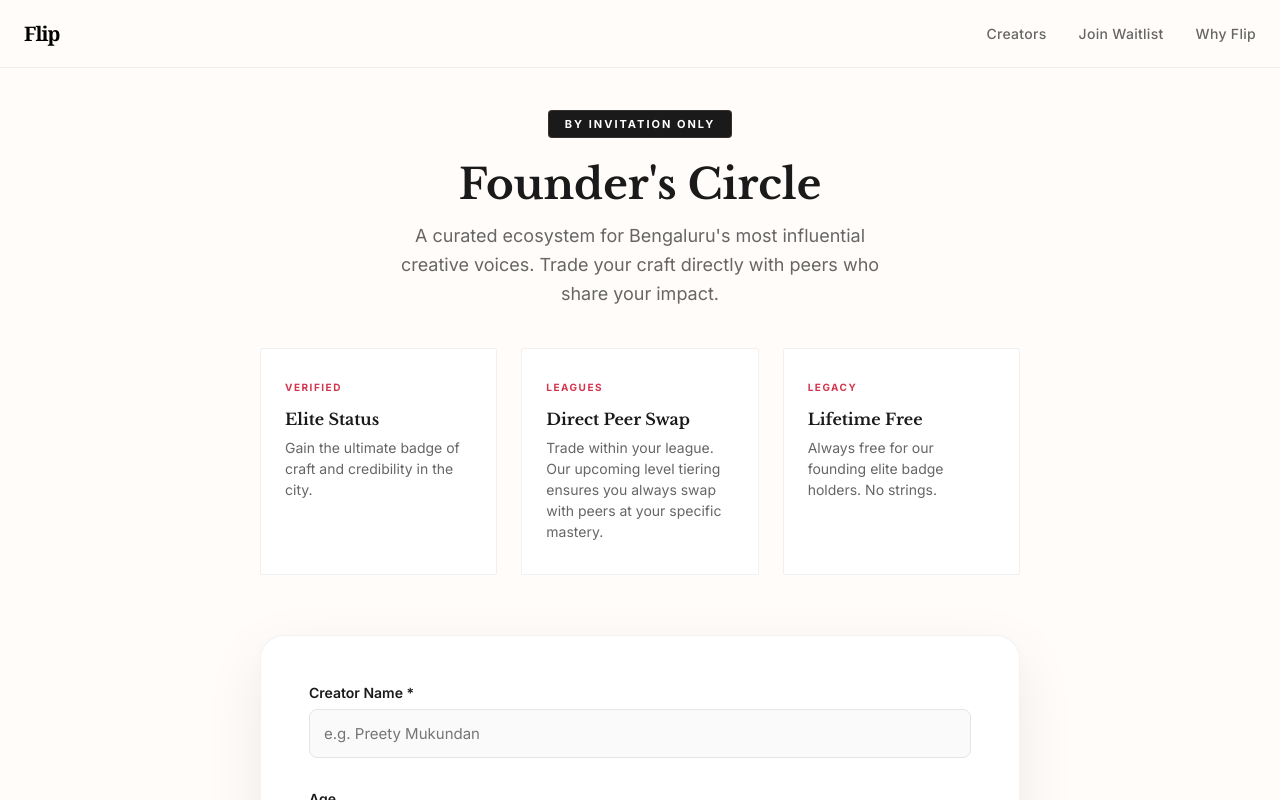
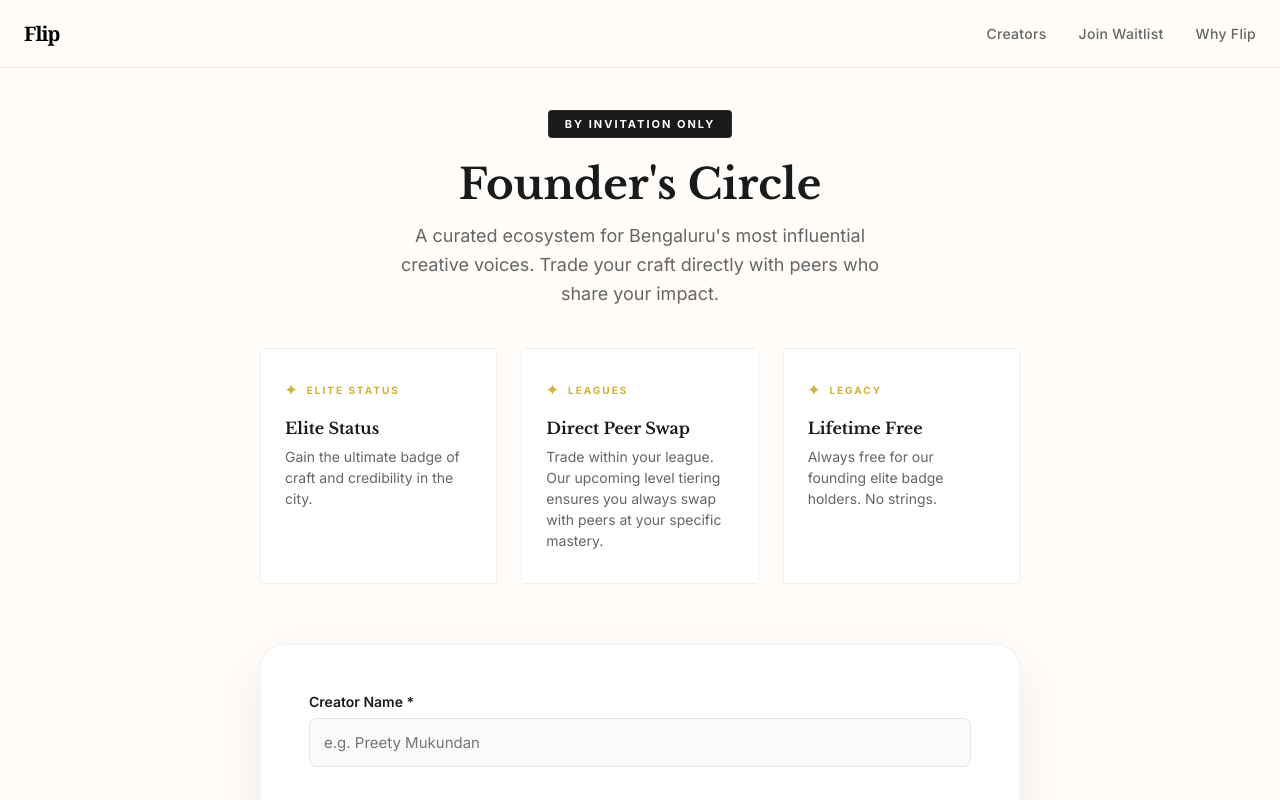
Before and after one commit to adamsyy/flip-frontend, a React (Vite) app: page /onboard in a window 1280 px wide. Shown: the top 800 px of the page. Built offline with nearby package versions, Linux system fonts and the light colour scheme; no server answers.

Commit message:
feat: luxury 'Elite' branding overhaul and further whitespace optimization

```diff
--- a/src/components/CreatorsPage/CreatorsPage.module.css
+++ b/src/components/CreatorsPage/CreatorsPage.module.css
@@ -118,17 +118,27 @@
   position: absolute;
   top: 16px;
   right: 16px;
-  background: #1e1e1e;
-  color: #fff;
-  padding: 6px 12px;
+  background: rgba(10, 10, 10, 0.85);
+  color: #D4AF37; /* Luxury Gold */
+  padding: 6px 14px;
   border-radius: 999px;
   font-size: 10px;
-  font-weight: 700;
-  letter-spacing: 1.5px;
+  font-weight: 800;
+  letter-spacing: 2px;
   text-transform: uppercase;
-  border: 1px solid #333;
-  backdrop-filter: blur(4px);
+  border: 1px solid rgba(212, 175, 55, 0.4);
+  backdrop-filter: blur(8px);
   z-index: 2;
+  display: flex;
+  align-items: center;
+  gap: 6px;
+  box-shadow: 0 4px 15px rgba(0, 0, 0, 0.4);
+}
+
+.statusBadge::before {
+  content: '✦';
+  font-size: 12px;
+  color: #D4AF37;
 }
 
 .overlay {
--- a/src/components/CreatorsPage/CreatorsPage.tsx
+++ b/src/components/CreatorsPage/CreatorsPage.tsx
@@ -85,7 +85,7 @@ export const CreatorsPage = () => {
                 <div className={styles.card}>
                   <div className={styles.imageContainer}>
                     <img src={creator.avatar_url} alt={creator.name} className={styles.profileImage} />
-                    <span className={styles.statusBadge}>Verified</span>
+                    <span className={styles.statusBadge}>Elite</span>
                     <div className={styles.overlay}></div>
                   </div>
 
--- a/src/components/SkillCard/SkillCard.module.css
+++ b/src/components/SkillCard/SkillCard.module.css
@@ -61,16 +61,28 @@
   position: absolute;
   top: 16px;
   right: 16px;
-  background: #1e1e1e;
-  color: #fff;
+  background: rgba(10, 10, 10, 0.85);
+  color: #D4AF37; /* Luxury Gold */
   font-size: 10px;
-  font-weight: 700;
-  padding: 6px 12px;
+  font-weight: 800;
+  padding: 6px 14px;
   border-radius: 999px;
-  border: 1px solid #333;
-  letter-spacing: 1.5px;
+  border: 1px solid rgba(212, 175, 55, 0.4); /* Subtle gold border */
+  letter-spacing: 2px;
   text-transform: uppercase;
   z-index: 2;
+  backdrop-filter: blur(8px);
+  display: flex;
+  align-items: center;
+  gap: 6px;
+  box-shadow: 0 4px 15px rgba(0, 0, 0, 0.4);
+}
+
+.statusBadge::before {
+  content: '✦';
+  font-size: 12px;
+  margin-right: 2px;
+  color: #D4AF37;
 }
 
 .content {
--- a/src/components/SkillCard/SkillCard.tsx
+++ b/src/components/SkillCard/SkillCard.tsx
@@ -60,7 +60,7 @@ export const SkillCard: React.FC<SkillCardProps> = ({
             className={styles.profileImage}
             draggable="false"
           />
-          <span className={styles.statusBadge}>Verified</span>
+          <span className={styles.statusBadge}>Elite</span>
           <div className={styles.overlay}></div>
         </div>
 
--- a/src/pages/OnboardPage/OnboardPage.module.css
+++ b/src/pages/OnboardPage/OnboardPage.module.css
@@ -85,17 +85,24 @@
 .whyCard:hover {
   transform: translateY(-8px);
   box-shadow: 0 15px 45px rgba(0,0,0,0.1);
-  border-color: #d4364f;
+  border-color: #D4AF37;
 }
 
 .whyIcon {
   font-size: 10px;
   text-transform: uppercase;
   font-weight: 800;
-  letter-spacing: 1.5px;
-  color: #d4364f;
-  margin-bottom: 16px;
-  display: block;
+  letter-spacing: 2px;
+  color: #D4AF37; /* Luxury Gold */
+  margin-bottom: 20px;
+  display: flex;
+  align-items: center;
+  gap: 8px;
+}
+
+.whyIcon::before {
+  content: '✦';
+  font-size: 14px;
 }
 
 .whyCard h3 {
--- a/src/pages/OnboardPage/OnboardPage.tsx
+++ b/src/pages/OnboardPage/OnboardPage.tsx
@@ -134,7 +134,7 @@ export const OnboardPage = () => {
 
       <div className={styles.whyJoin}>
         <div className={styles.whyCard}>
-          <span className={styles.whyIcon}>Verified</span>
+          <span className={styles.whyIcon}>Elite Status</span>
           <h3>Elite Status</h3>
           <p>Gain the ultimate badge of craft and credibility in the city.</p>
         </div>
```
